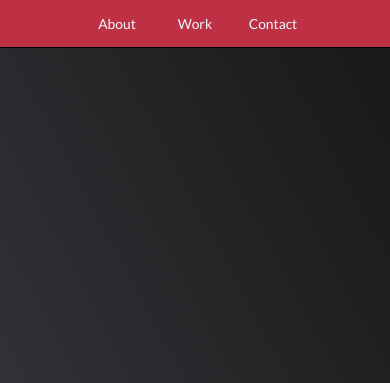
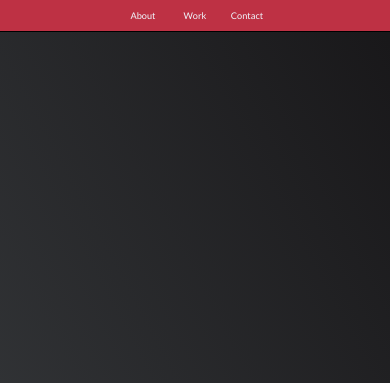
Before and after one commit to NgoThaiAnhHao/MyWebUpdate, a plain HTML site: page index.html in a window 390 px wide. Shown: the top 383 px of the page. Drawn offline with Linux system fonts and the light colour scheme.

Commit message:
Update styles.css

```diff
--- a/styles.css
+++ b/styles.css
@@ -344,7 +344,7 @@ footer .fa-free-code-camp {
 
 @media only screen and (max-width: 425px) {
   html {
-    font-size: 6px;
+    font-size: 4px;
   }
 
   body {
```
